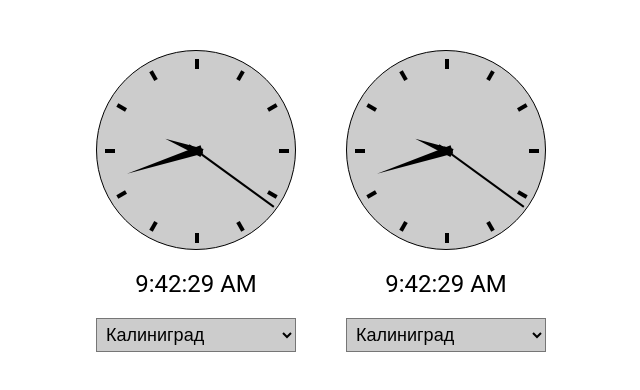
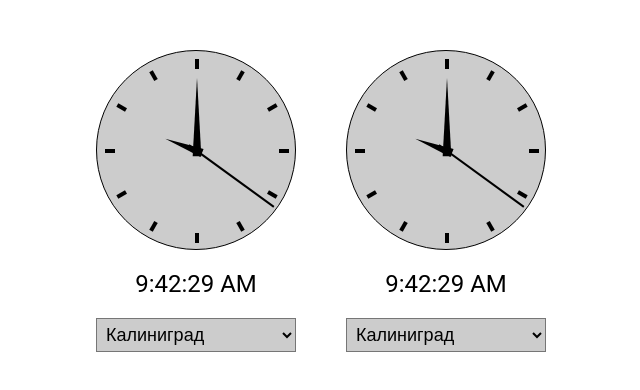
Before and after one commit to StMelik/clocks, a React (Create React App) app: page / in a window 1280 px wide. Shown: the top 390 px of the page, without its empty margins (319-959 px from the left). Built offline with nearby package versions, Linux system fonts and the light colour scheme.

Commit message:
feat: добавить плавность движения минутной трелки

```diff
--- a/src/components/ClockArrow/ClockArrow.jsx
+++ b/src/components/ClockArrow/ClockArrow.jsx
@@ -14,8 +14,12 @@ function ClockArrow({ currentDate, zone }) {
     }
   }
 
-  function getDegHour() {
+  function getDegHourArrow() {
     return getTimeType(TIME_TYPE.HOUR) * 30 + getTimeType(TIME_TYPE.MIN) * 0.5
+  }
+
+  function getDegMinuteArrow() {
+    return getTimeType(TIME_TYPE.MIN) * 6 + getTimeType(TIME_TYPE.SEC) * 0.1
   }
 
   return (
@@ -35,11 +39,11 @@ function ClockArrow({ currentDate, zone }) {
       />
       <div
         className="clock__time-arrow clock__time-arrow_minute"
-        style={{ transform: `rotate(${getTimeType(TIME_TYPE.MIN) * 6}deg)` }}
+        style={{ transform: `rotate(${getDegMinuteArrow()}deg)` }}
       />
       <div
         className="clock__time-arrow clock__time-arrow_hour"
-        style={{ transform: `rotate(${getDegHour()}deg)` }}
+        style={{ transform: `rotate(${getDegHourArrow()}deg)` }}
       />
     </div>
   )
```
